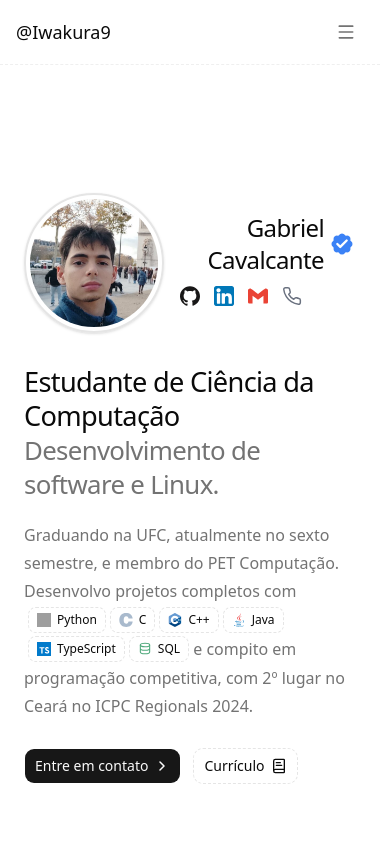
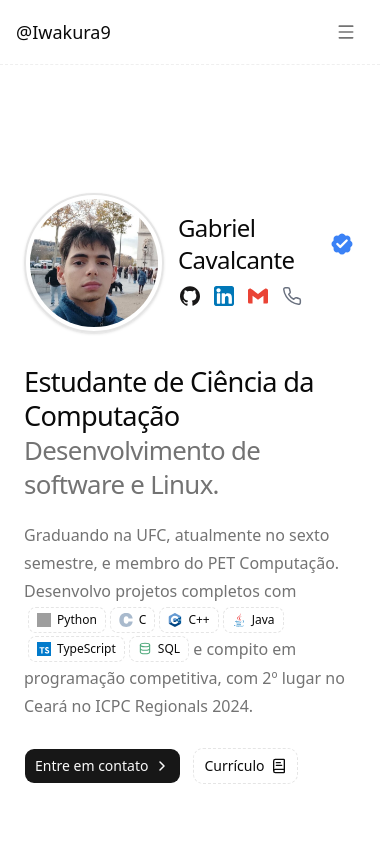
Before and after one commit to Iwakura9/Portfolio, a React (Vite) app: page / in a window 390 px wide. Shown: the top 844 px of the page. Built offline with nearby package versions, Linux system fonts and the light colour scheme; no server answers; grey boxes are pictures that could not be loaded.

Commit message:
Corrige alinhamento do nome no Hero em telas mobile
O h1 tinha text-right sem propósito: no desktop não tinha efeito
visível (layout controlado por justify-content do flex), mas no
mobile empurrava o nome e o badge para a direita.

```diff
--- a/src/components/Hero.tsx
+++ b/src/components/Hero.tsx
@@ -36,7 +36,7 @@ const Hero = () => {
             />
           </div>
           <div className="flex h-full flex-col justify-center gap-2 sm:gap-3">
-            <h1 className="flex items-center gap-1 text-right text-2xl font-light tracking-tight sm:text-2xl md:text-3xl">
+            <h1 className="flex items-center gap-1 text-2xl font-light tracking-tight sm:text-2xl md:text-3xl">
               Gabriel Cavalcante
               <span className="text-background">
                 <BadgeCheck color="currentColor" fill="#3b82f6" size={28} />
```
